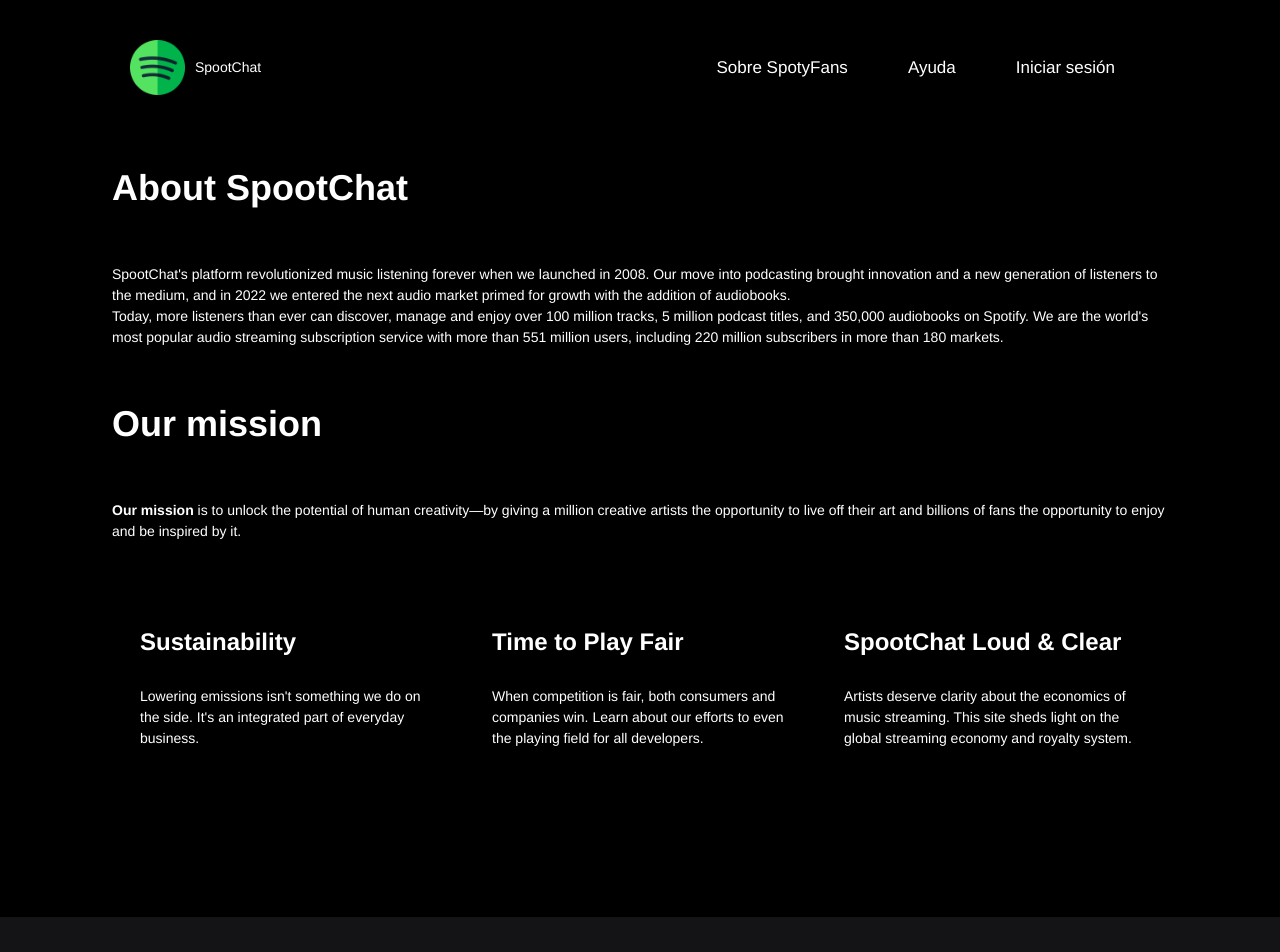
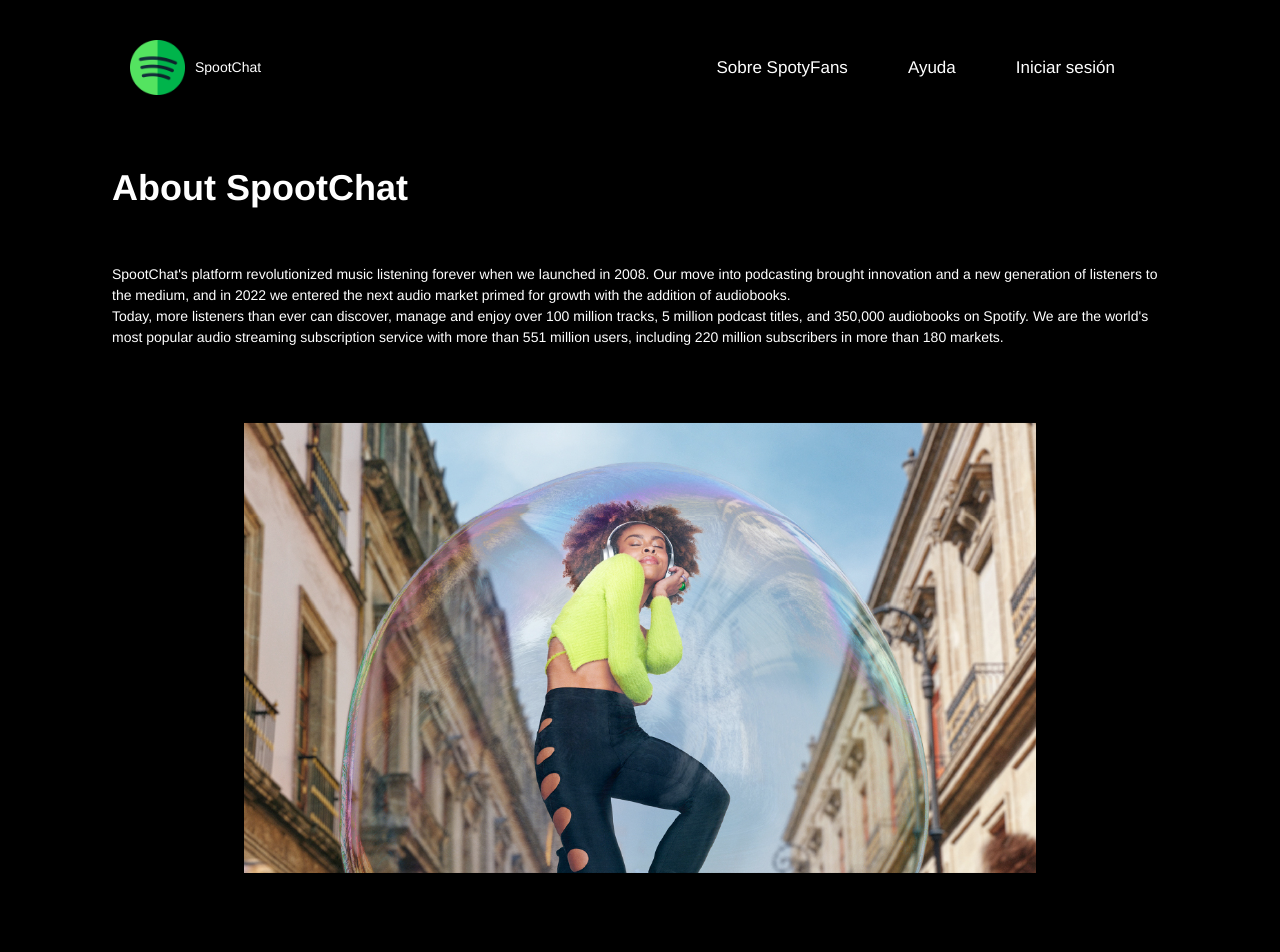
Before and after one commit to Eze-quielph/Pf-Henry, a React (Vite) app in the folder client/: page /about in a window 1280 px wide. Shown: the top 952 px of the page. Built offline with nearby package versions, Linux system fonts and the light colour scheme; no server answers.

Commit message:
Se agrega imagen a /about

```diff
--- a/client/src/Pages/About/Components/About.jsx
+++ b/client/src/Pages/About/Components/About.jsx
@@ -1,12 +1,18 @@
 import BaseLayout from "../../../Components/BaseLayout";
+import imgAbout from './../../../../public/images/imgAbout.jpg';
+
 
 const About = () => {
     return (
         <BaseLayout>
             <div className="bg-black p-28 text-white">
-                <h1 className="text-white font-bold text-left text-4xl mt-14 mb-14">About SpootChat</h1>
+                <h1 className="font-bold text-left text-4xl mt-14 mb-14">About SpootChat</h1>
                 <p className="text-left">SpootChat's platform revolutionized music listening forever when we launched in 2008. Our move into podcasting brought innovation and a new generation of listeners to the medium, and in 2022 we entered the next audio market primed for growth with the addition of audiobooks.</p>
                 <p className=" text-left">Today, more listeners than ever can discover, manage and enjoy over 100 million tracks, 5 million podcast titles, and 350,000 audiobooks on Spotify. We are the world's most popular audio streaming subscription service with more than 551 million users, including 220 million subscribers in more than 180 markets.</p>
+                <div className="">
+                    <img class="scale-75 object-cover" src={imgAbout} alt="SpootChat image" />
+                </div>
+
                 <h1 className="font-bold text-left text-4xl mt-14 mb-14">Our mission</h1>
                 <p className="text-left"><span className="font-bold">Our mission</span> is to unlock the potential of human creativity—by giving a million creative artists the opportunity to live off their art and billions of fans the opportunity to enjoy and be inspired by it.
                 </p>
```
Also changed, not shown: client/public/images/imgAbout.jpg (added).
